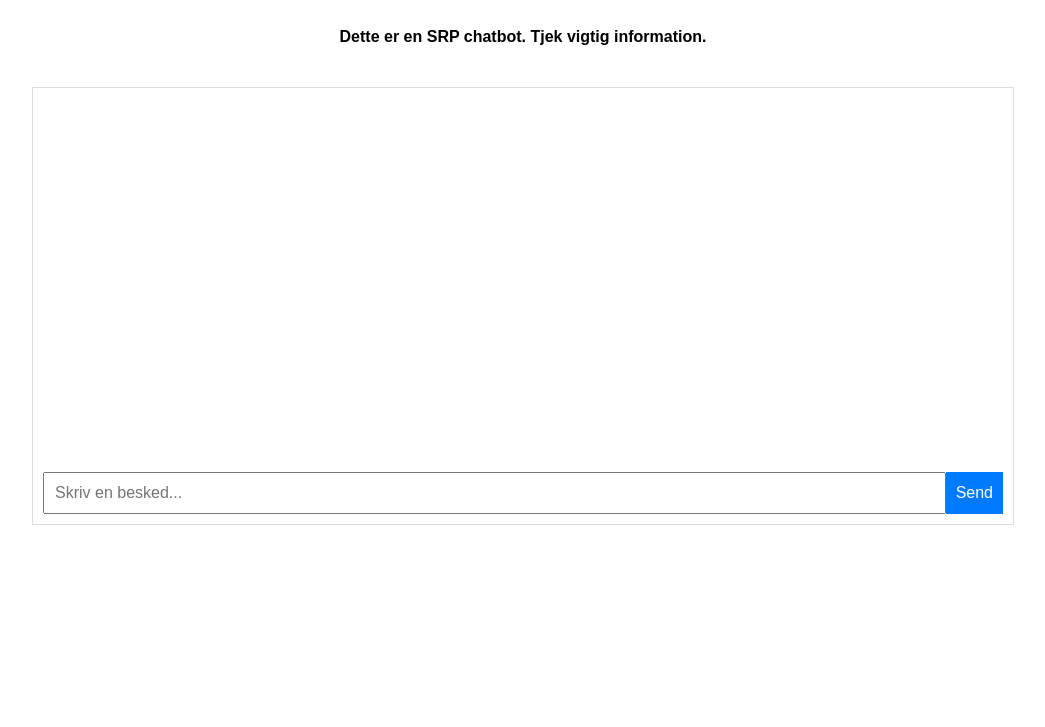
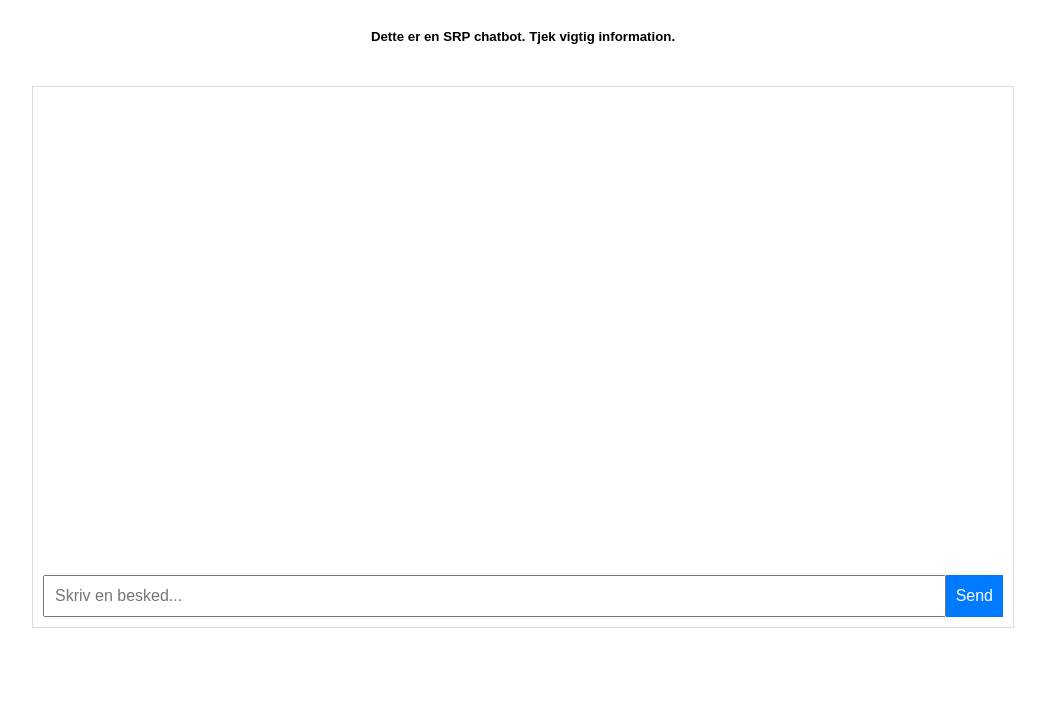
Before and after one commit to raskrawen/Heroku_test11, a website: page public/index.html in a window 1280 px wide. Shown: the part 73-800 px from the top of the page, without its empty margins (117-1162 px from the left). Drawn offline with nearby package versions, Linux system fonts and the light colour scheme; no server answers.

Commit message:
hight undo

```diff
--- a/public/index.html
+++ b/public/index.html
@@ -10,7 +10,7 @@
       display: flex;
       flex-direction: column;
       align-items: center;
-      height: 80vh;
+      height: 100vh;
       margin: 0;
     }
     #chat {
@@ -59,7 +59,7 @@
 </head>
 <body>
   <h1>SRP vejleder</h1>
-  <h4>Dette er en SRP chatbot. Tjek vigtig information.</h4>
+  <h5>Dette er en SRP chatbot. Tjek vigtig information.</h5>
   <div id="chat">
     <ul id="messages"></ul>
     <div id="input-container">
```
